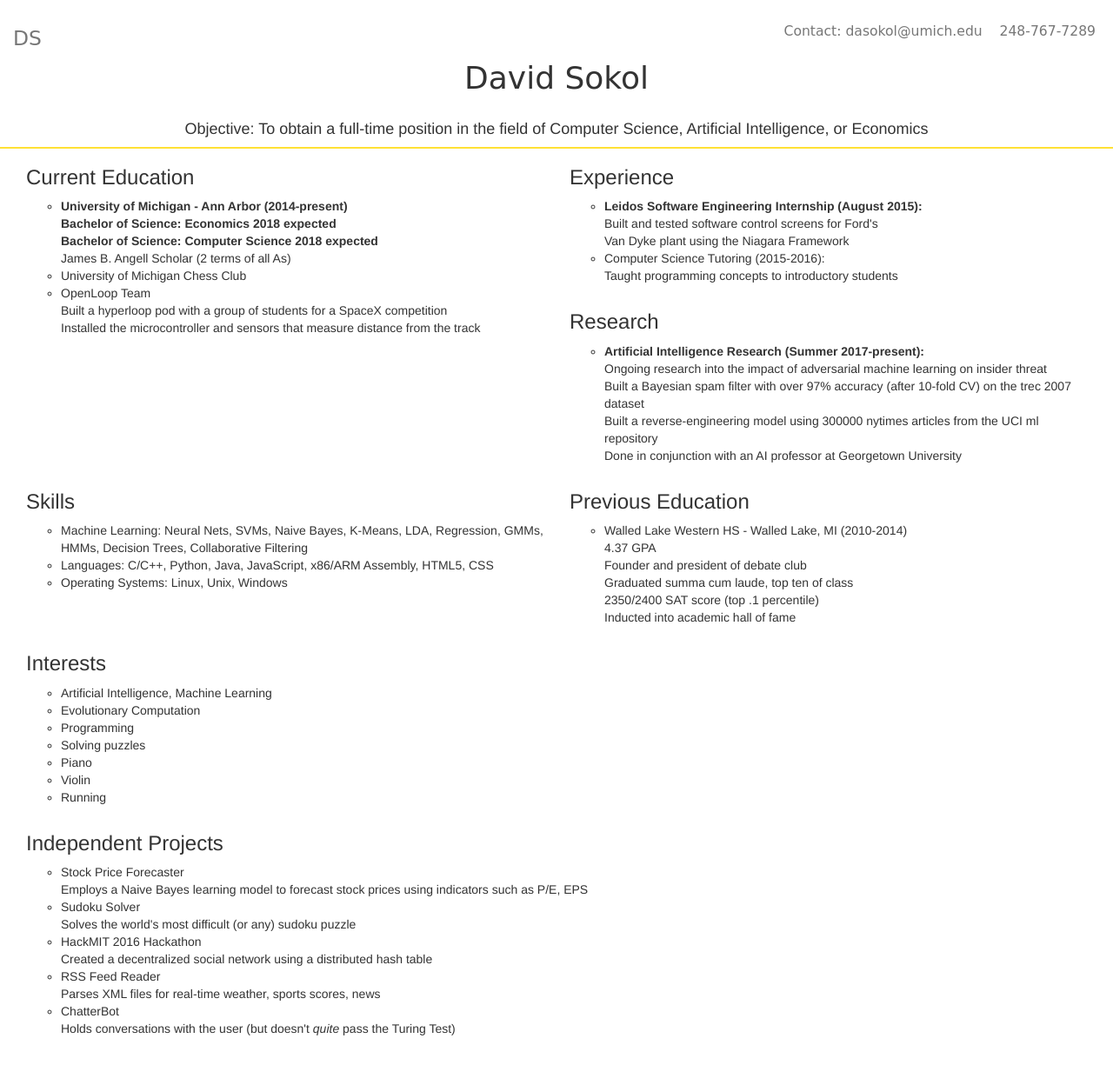
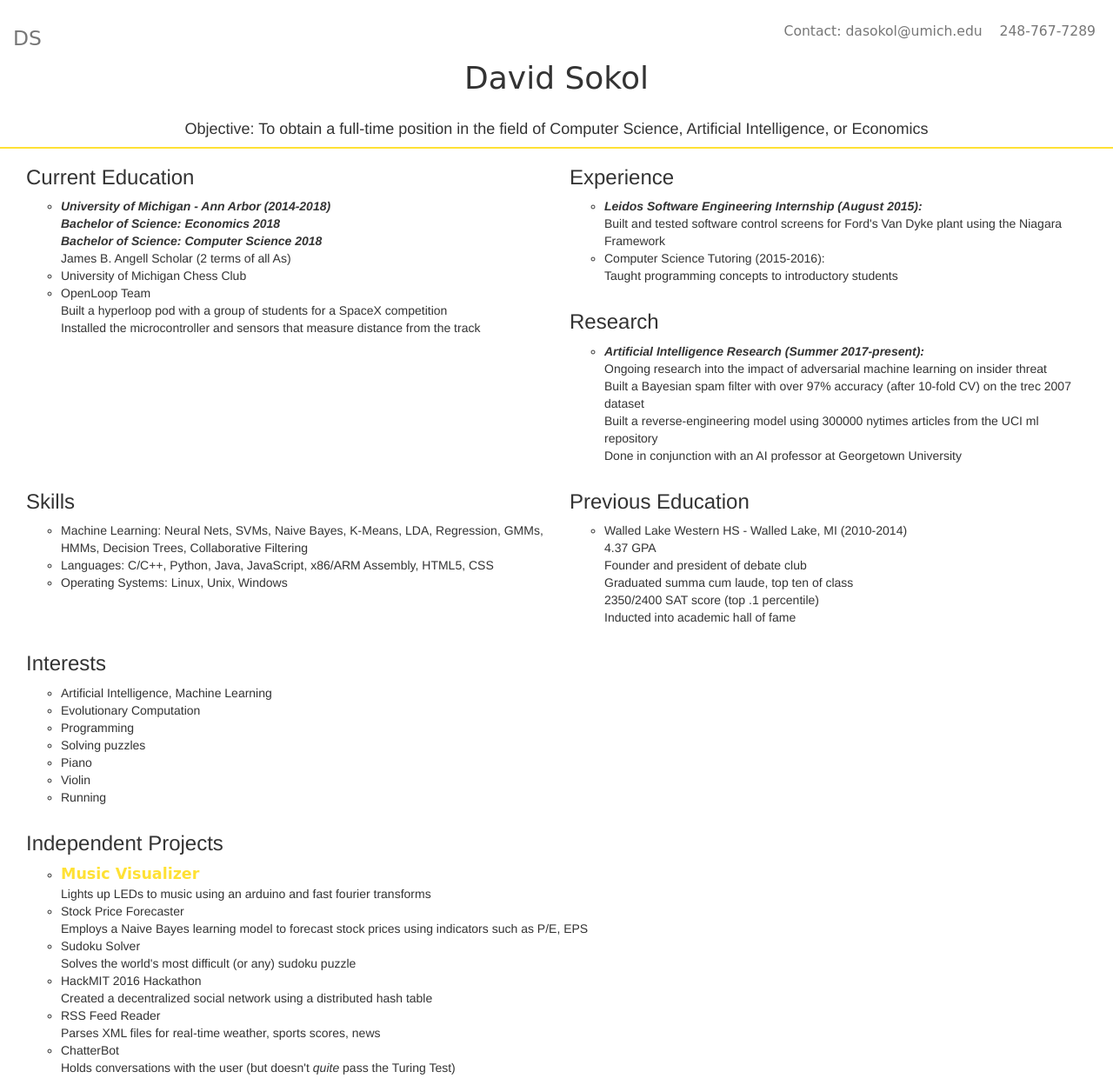
Before and after one commit to dasokol/dasokol, a Flask app: page / in a window 1280 px wide. Shown: the whole page at 87% size. Before the commit the page ends 1191 px from the top, so only its background shows below. Run offline with Flask 2, Linux system fonts and the light colour scheme; some libraries are stand-ins or nearby versions.

Commit message:
add visualizer

```diff
--- a/app.py
+++ b/app.py
@@ -7,3 +7,7 @@ app.config['DEBUG'] = True
 @app.route('/')
 def index():
     return render_template('index.html')
+
+@app.route('/visualizer')
+def visualizer():
+    return render_template('visualizer.html')
--- a/templates/index.html
+++ b/templates/index.html
@@ -72,9 +72,9 @@
 		<div id="edu" class="col-sm-6 col-box">
 			<h3>Current Education</h3>
 			<ul style="list-style-type:circle">
-				<li><b>University of Michigan - Ann Arbor (2014-present)</b></li>
-				<li style="list-style-type:none"><b>Bachelor of Science: Economics 2018 expected</b></li>
-				<li style="list-style-type:none"><b>Bachelor of Science: Computer Science 2018 expected</b></li>
+				<li><b><i>University of Michigan - Ann Arbor (2014-2018)</i></b></li>
+				<li style="list-style-type:none"><b><i>Bachelor of Science: Economics 2018</i></b></li>
+				<li style="list-style-type:none"><b><i>Bachelor of Science: Computer Science 2018</i></b></li>
 				<li style="list-style-type:none">James B. Angell Scholar (2 terms of all As)</li>
 				<li>University of Michigan Chess Club</li>
 				<li>OpenLoop Team</li>
@@ -85,9 +85,8 @@
 		<div id="experience" class="col-sm-6 col-box">
 			<h3>Experience</h3>
 			<ul style="list-style-type:circle">
-				<li><b>Leidos Software Engineering Internship (August 2015):</b></li>
-				<li style="list-style-type:none">Built and tested software control screens for Ford's</li>
-				<li style="list-style-type:none">Van Dyke plant using the Niagara Framework</li>
+				<li><b><i>Leidos Software Engineering Internship (August 2015):</i></b></li>
+				<li style="list-style-type:none">Built and tested software control screens for Ford's Van Dyke plant using the Niagara Framework</li>
 				<li>Computer Science Tutoring (2015-2016):</li>
 				<li style="list-style-type:none">Taught programming concepts to introductory students</li>
 			</ul>
@@ -95,7 +94,7 @@
 		<div id="research" class="col-sm-6 col-box">
 			<h3>Research</h3>
 			<ul style="list-style-type:circle">
-				<li><b>Artificial Intelligence Research (Summer 2017-present):</b></li>
+				<li><b><i>Artificial Intelligence Research (Summer 2017-present):</i></b></li>
 				<li style="list-style-type:none">Ongoing research into the impact of adversarial machine learning on insider threat</li>
 				<li style="list-style-type:none">Built a Bayesian spam filter with over 97% accuracy (after 10-fold CV) on the trec 2007 dataset</li>
 				<li style="list-style-type:none">Built a reverse-engineering model using 300000 nytimes articles from the UCI ml repository</li>
@@ -136,6 +135,8 @@
 		<div id="projects" class="col-sm-7 col-box">
 			<h3>Independent Projects</h3>
 			<ul style="list-style-type:circle">
+				<li><a href="visualizer" class="link">Music Visualizer</a></li>
+				<li style="list-style-type:none">Lights up LEDs to music using an arduino and fast fourier transforms</li>
 				<li>Stock Price Forecaster</li>
 				<li style="list-style-type:none">Employs a Naive Bayes learning model to forecast stock prices using indicators such as P/E, EPS</li>
 				<li>Sudoku Solver</li>
```
Also changed, not shown: templates/visualizer.html (added, +10 -0 lines), static/arduino.jpg (added), static/arduino2.jpg (added), static/board.jpg (added), 1 other file.
